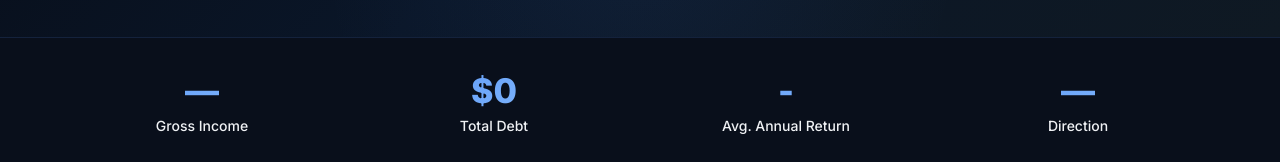
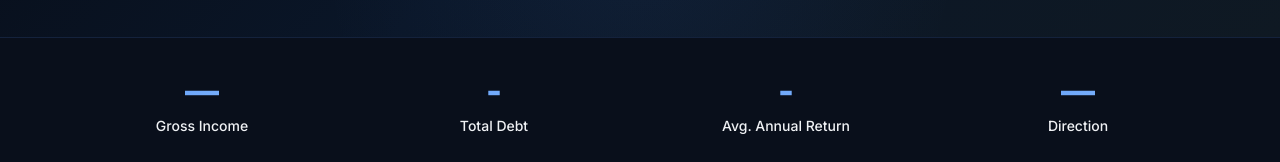
Before and after one commit to josejesusgarciajr/FinancialAllMight, a React (Vite) app: page / in a window 1280 px wide. Shown: the part 550-712 px from the top of the page. Built offline with nearby package versions, Linux system fonts and the light colour scheme.

Commit message:
Debt - when null or 0

```diff
--- a/src/pages/Home.tsx
+++ b/src/pages/Home.tsx
@@ -64,7 +64,7 @@ export const Home = () => {
 
     const stats: { value: string; label: string; accentColor?: string }[] = [
         { value: (income != null && income > 0) ? `$${income.toLocaleString('en-US')}` : '—', label: 'Gross Income' },
-        { value: `$${totalDebt.toLocaleString('en-US')}`, label: 'Total Debt' },
+        { value: (totalDebt != null && totalDebt > 0) ? `$${totalDebt.toLocaleString('en-US')}` : '-', label: 'Total Debt' },
         { value: '-', label: 'Avg. Annual Return' },
         { value: directionValue, label: 'Direction', accentColor: netMonthlyCashFlow != null ? (directionPositive ? '#00C896' : '#FF4D6D') : undefined },
     ]
```
